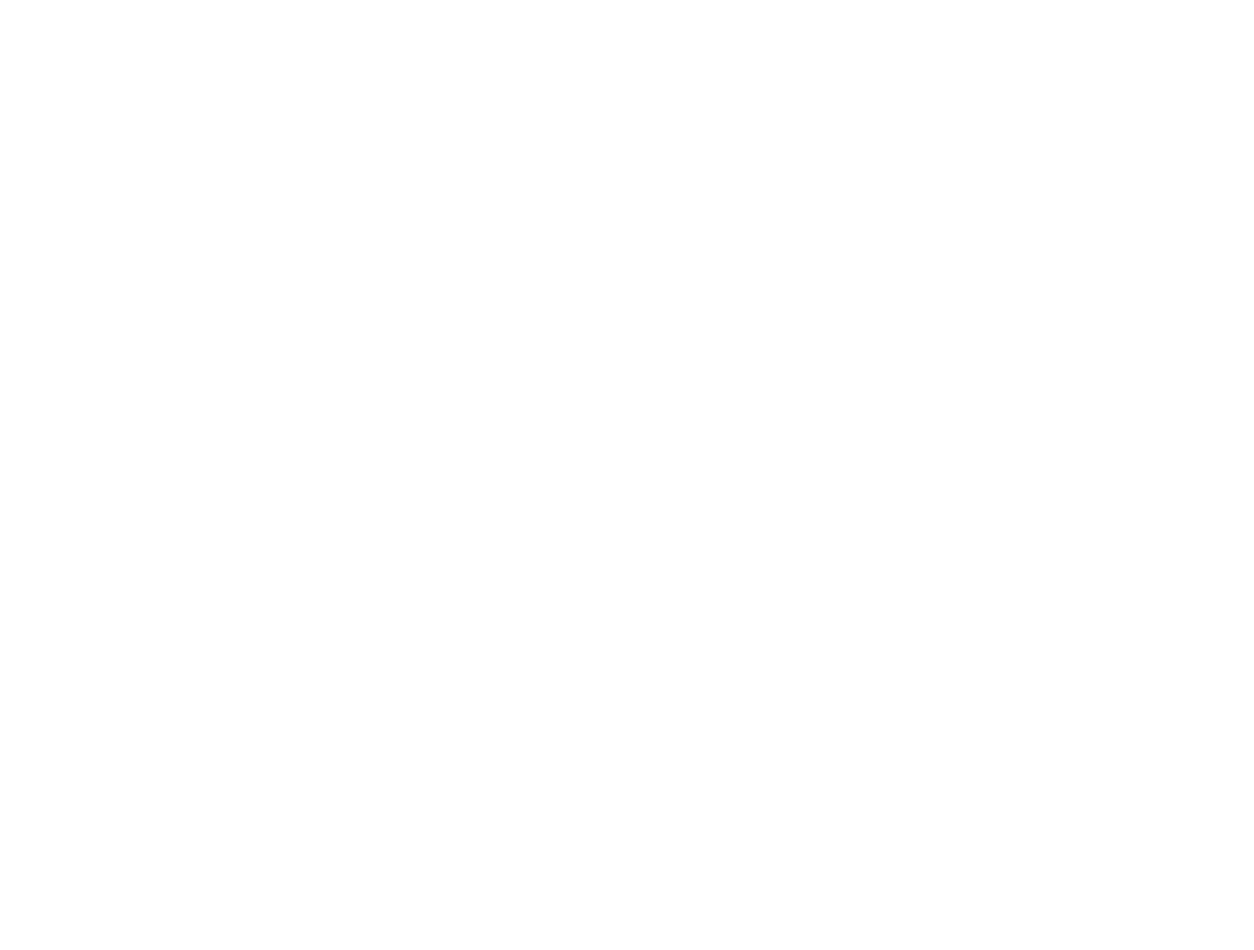
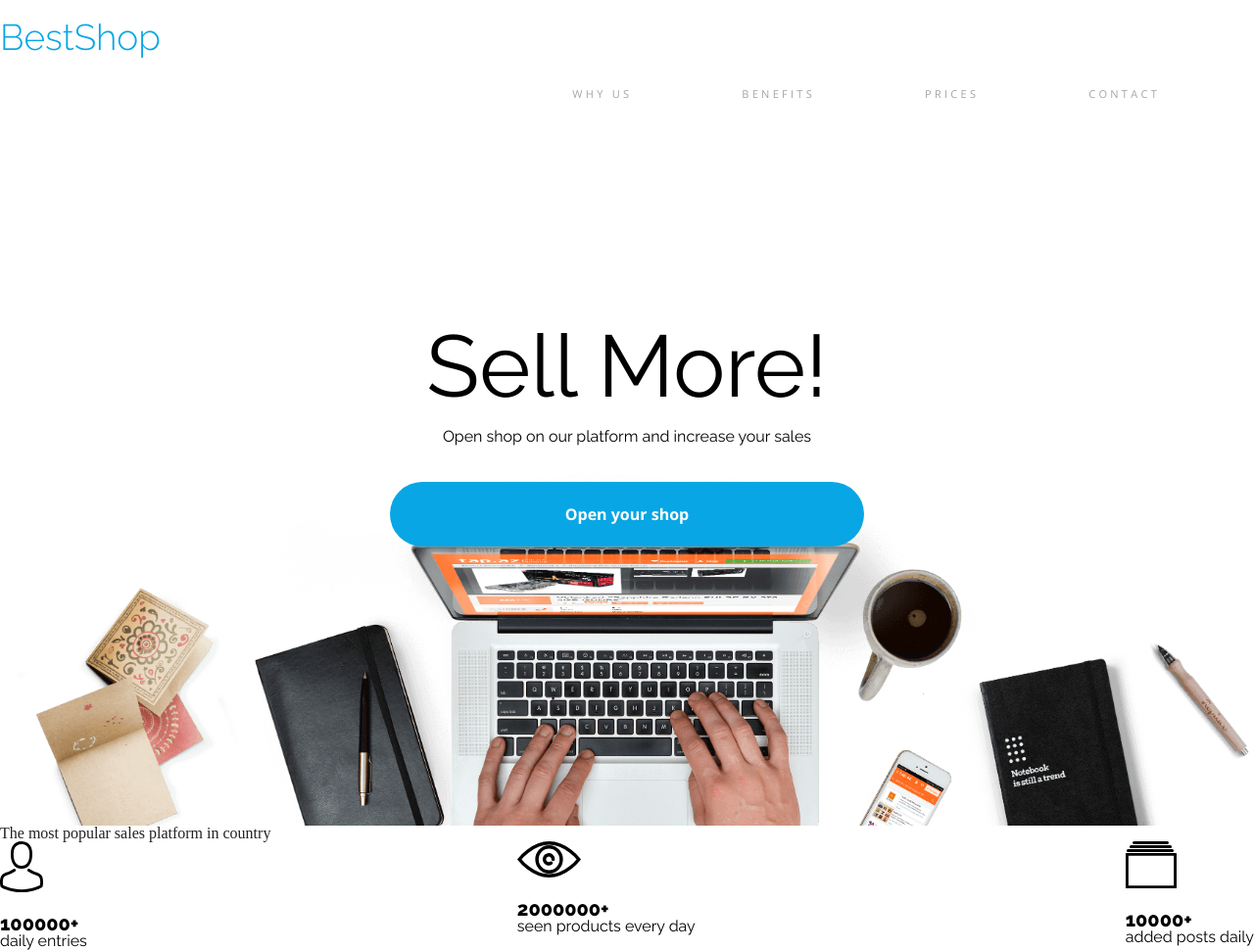
Before and after one commit to rafalkr4/BestShop, a plain HTML site: page index.html in a window 1280 px wide. Shown: the whole page at 98% size. Before the commit the page ends 800 px from the top, so only its background shows below. Drawn offline with nearby package versions, Linux system fonts and the light colour scheme.

Commit message:
first and second sections

```diff
--- a/index.html
+++ b/index.html
@@ -7,11 +7,65 @@
     <meta http-equiv="X-UA-Compatible" content="ie=edge">
     <title>BestShop</title>
 
+    <link rel="preconnect" href="https://fonts.googleapis.com">
+    <link rel="preconnect" href="https://fonts.gstatic.com" crossorigin>
+    <link href="https://fonts.googleapis.com/css2?family=Open+Sans:wght@300;400;700&family=Raleway:wght@300;400;700;800&display=swap" rel="stylesheet">
 
     <link rel="stylesheet" href="./src/styles/reset.css">
     <link rel="stylesheet" href="./src/styles/styles.css">
 </head>
 <body>
 
+<div class="intro" id="intro">
+    <header class="header">
+        <div class="header__inner">
+            <a href="/" class="logo">
+                <span class="logo__text">BestShop</span>
+            </a>
+            <nav class="mainMenu">
+                <a href="#intro" class="mainMenu__item">WHY US</a>
+                <a href="#intro" class="mainMenu__item">BENEFITS</a>
+                <a href="#intro" class="mainMenu__item">PRICES</a>
+                <a href="#intro" class="mainMenu__item">CONTACT</a>
+            </nav>
+        </div>
+    </header>
+    <section class="hero">
+        <h1 class="hero__hdl">Sell More!</h1>
+        <p class="hero__lead">Open shop on our platform and increase your sales</p>
+        <div class="hero__wrapper">
+            <a href="" class="hero__btn btn">Open your shop</a>
+        </div>
+    </section>
+</div>
+<main class="main">
+    <section class="box">
+        <div class="box__inner">
+            <h2 class="hdl">The most popular sales platform in country</h2>
+            <div class="cols">
+                <div class="article">
+                    <img src="./src/images/person.svg" alt="Person Icon" class="article__img">
+                    <h3 class="article__hdl">100000+</h3>
+                    <p class="article__lead">daily entries</p>
+                </div>
+                <div class="article">
+                    <img src="./src/images/eye.svg" alt="Eye Icon" class="article__img">
+                    <h3 class="article__hdl">2000000+</h3>
+                    <p class="article__lead">seen products every day</p>
+                </div>
+                <div class="article">
+                    <img src="./src/images/catalog.svg" alt="Catalog Icon" class="article__img">
+                    <h3 class="article__hdl">10000+</h3>
+                    <p class="article__lead">added posts daily</p>
+                </div>
+
+            </div>
+
+        </div>
+
+    </section>
+</main>
+
+
 </body>
 </html>
```
